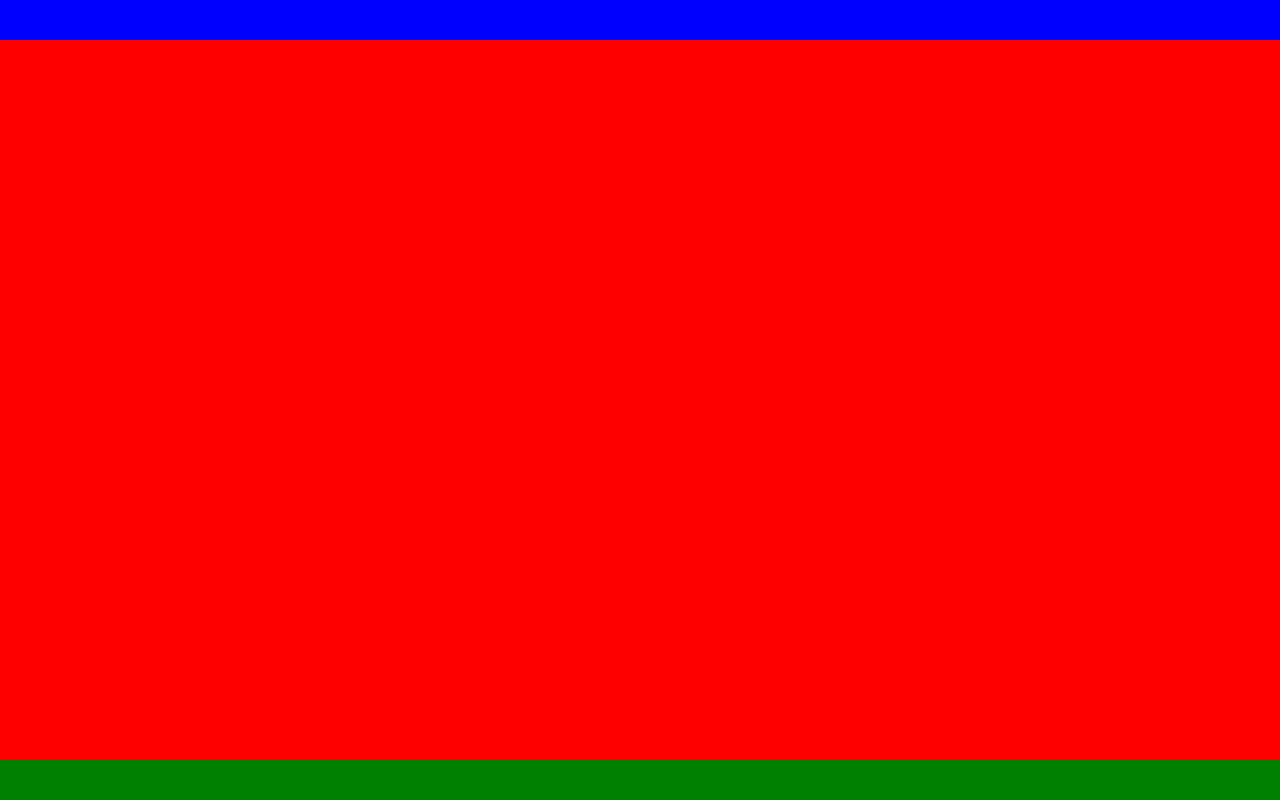
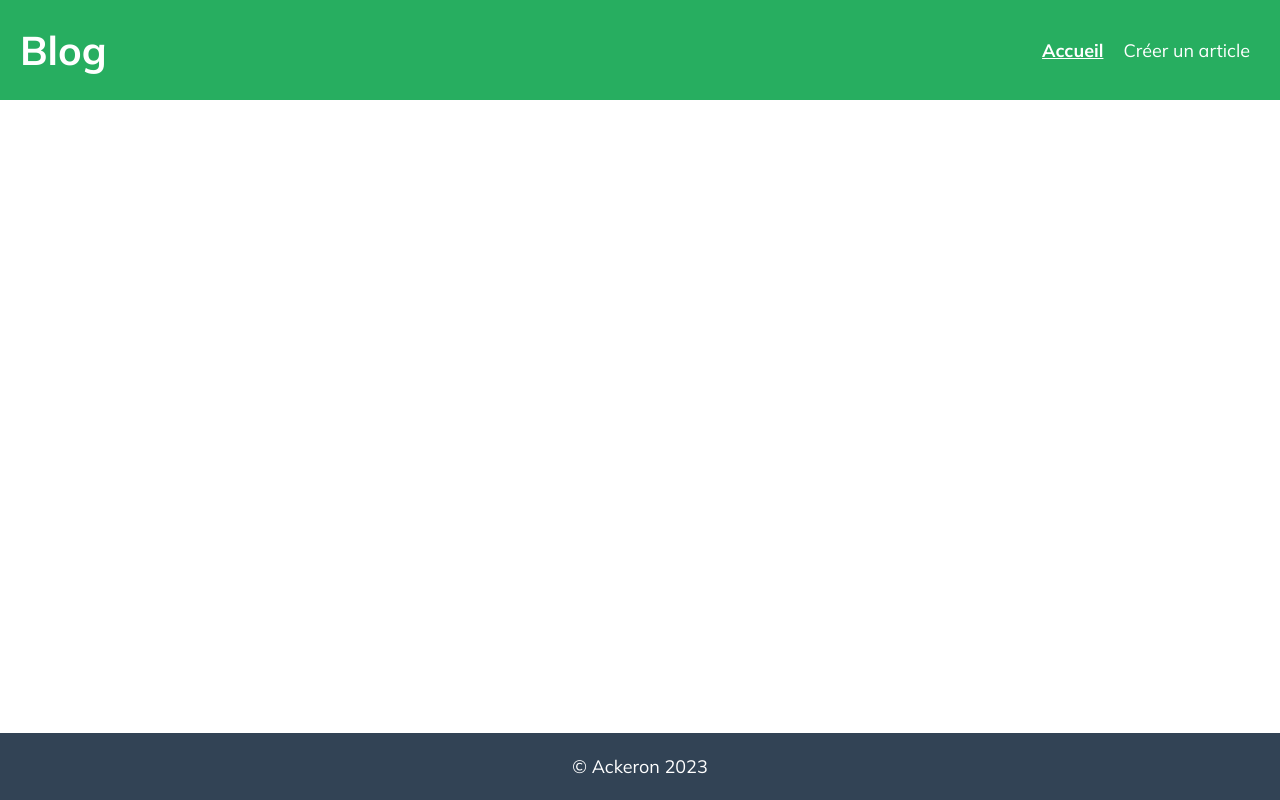
Before and after one commit to ackheron/Blog_JavaScript_Vanilla, a website built with webpack: page src/index.html in a window 1280 px wide. Built offline with nearby package versions, Linux system fonts and the light colour scheme.

Commit message:
Mise en place header et footer

```diff
--- a/src/assets/styles/base/_reset.scss
+++ b/src/assets/styles/base/_reset.scss
@@ -6,6 +6,7 @@
 }
 
 /* Remove default margin and padding */
+*,
 body,
 h1,
 h2,
@@ -23,6 +24,10 @@ dd {
 /* Remove list styles on ul, ol elements with a list role, which suggests default styling will be removed */
 ul[role="list"],
 ol[role="list"] {
+    list-style: none;
+}
+ul,
+ol {
     list-style: none;
 }
 
--- /dev/null
+++ b/src/assets/styles/layout/_footer.scss
@@ -0,0 +1,7 @@
+footer {
+    padding: 1.25rem;
+    background-color: var(--dark-gey);
+    color: white;
+    font-size: 1.125rem;
+    text-align: center;
+}
--- a/src/assets/styles/layout/_pageContent.scss
+++ b/src/assets/styles/layout/_globalLayout.scss
@@ -8,16 +8,11 @@
         auto;
     header {
         grid-area: header;
-        background-color: blue;
-        padding: 1.25rem;
     }
     main {
         grid-area: main;
-        background-color: red;
     }
     footer {
         grid-area: footer;
-        background-color: green;
-        padding: 1.25rem;
     }
 }
--- /dev/null
+++ b/src/assets/styles/layout/_header.scss
@@ -0,0 +1,28 @@
+header {
+    background-color: var(--dark);
+    padding: 1.25rem;
+    display: flex;
+    flex-flow: row nowrap;
+    justify-content: space-between;
+    align-items: center;
+    a {
+        color: white;
+    }
+    .header-brand {
+        font-size: 2.5rem;
+        font-weight: 700;
+    }
+    ul {
+        display: flex;
+        li {
+            .header-nav {
+                font-size: 1.125rem;
+                padding: 0 10px;
+            }
+            .active {
+                font-weight: 700;
+                text-decoration: underline;
+            }
+        }
+    }
+}
--- a/src/assets/styles/main.scss
+++ b/src/assets/styles/main.scss
@@ -5,7 +5,9 @@
 @import "utils/utils";
 @import "base/base";
 
-@import "layout/pageContent";
+@import "layout/globalLayout";
+@import "layout/header";
+@import "layout/footer";
 
 @import "pages/index.scss";
 @import "pages/form.scss";
--- a/src/assets/styles/utils/_variables.scss
+++ b/src/assets/styles/utils/_variables.scss
@@ -6,6 +6,7 @@
     --accent: #2c3e50;
     --text: #333;
     --divider: #ecf0f1;
+    --dark-gey: #324355;
 
     --font-family: "Mulish", sans-serif;
 
--- a/src/index.html
+++ b/src/index.html
@@ -8,9 +8,15 @@
     </head>
     <body>
         <div class="container">
-            <header></header>
+            <header>
+                <a href="./index.html" class="header-brand">Blog</a>
+                <ul>
+                    <li><a href="./index.html" class="header-nav active">Accueil</a></li>
+                    <li><a href="./form.html" class="header-nav">Créer un article</a></li>
+                </ul>
+            </header>
             <main></main>
-            <footer></footer>
+            <footer>© Ackeron 2023</footer>
         </div>
     </body>
 </html>
```
